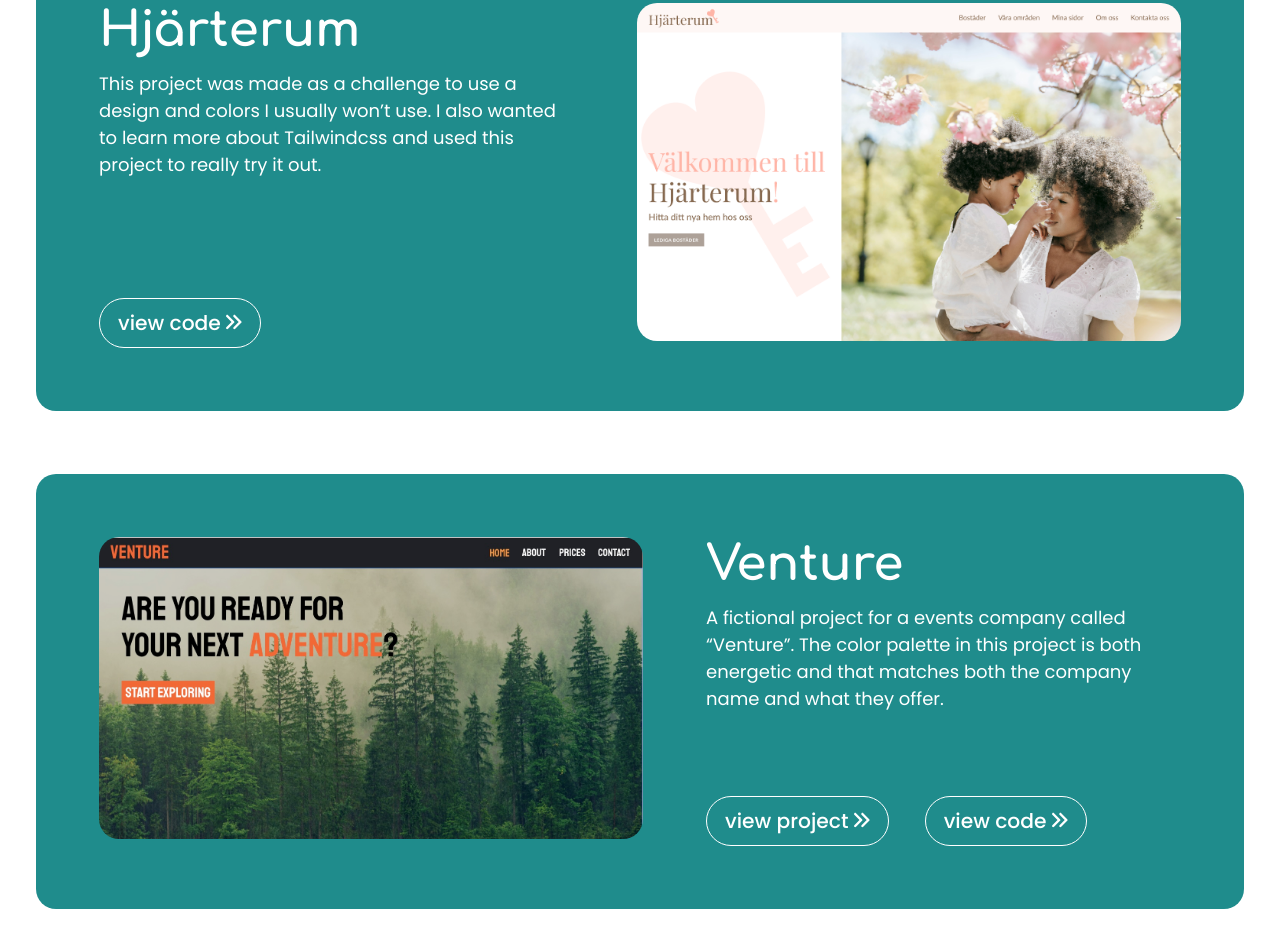
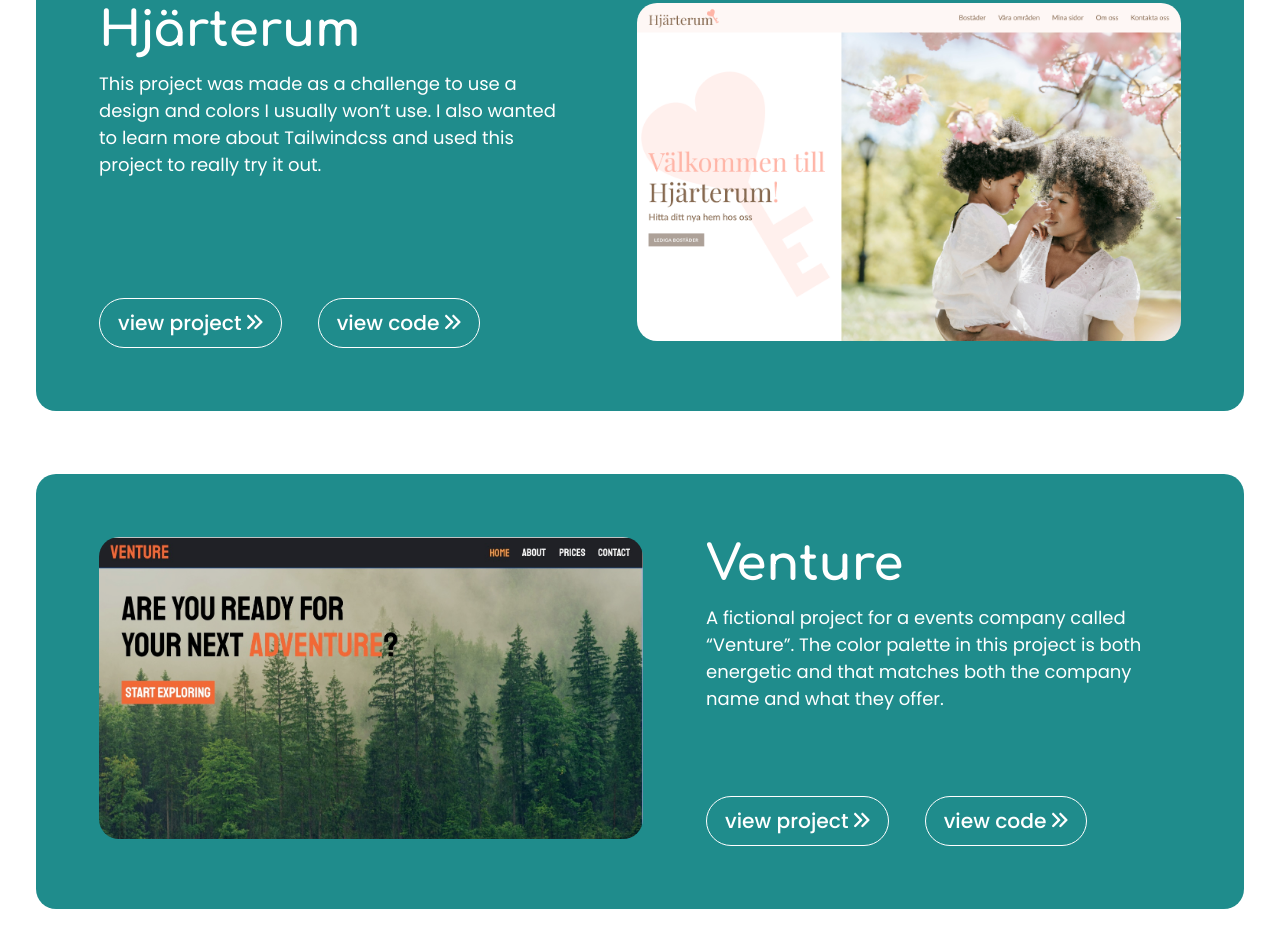
Before and after one commit to ZeebraCorn/Project-Portfolio, a plain HTML site: page index.html in a window 1280 px wide. Shown: the part 1788-2736 px from the top of the page. Drawn offline with nearby package versions, Linux system fonts and the light colour scheme.

Commit message:
Update index.html

```diff
--- a/index.html
+++ b/index.html
@@ -122,12 +122,11 @@
                             <p>This project was made as a challenge to use a design and colors I usually won’t use. I also wanted to learn more about Tailwindcss and used this project to really try it out. </p>
                             <p class="resp">A project made to learn more about Tailwindcss</p>
                             <div class="card__links">
-                                <!-- <a href="https://zeebracorn.github.io/hjarterum/src" target="_blank" class="secondary__button">
+                                <a href="https://github.com/ZeebraCorn/hjarterum/src" target="_blank" class="secondary__button">
                                     view project
                                     <svg width="16" height="16" viewBox="0 0 16 16" fill="none" xmlns="http://www.w3.org/2000/svg">
                                         <path fill-rule="evenodd" clip-rule="evenodd" d="M0.351343 1.15884C0.576377 0.933873 0.881546 0.807494 1.19974 0.807494C1.51794 0.807495 1.82311 0.933873 2.04814 1.15884L8.04814 7.15884C8.27311 7.38387 8.39949 7.68904 8.39949 8.00724C8.39949 8.32544 8.27311 8.63061 8.04814 8.85564L2.04814 14.8556C1.82182 15.0742 1.5187 15.1952 1.20406 15.1924C0.889426 15.1897 0.58845 15.0635 0.36596 14.841C0.14347 14.6185 0.0172676 14.3176 0.0145344 14.0029C0.0118002 13.6883 0.132753 13.3852 0.351343 13.1588L5.50294 8.00724L0.351343 2.85564C0.126378 2.6306 -1.02003e-06 2.32544 -1.00612e-06 2.00724C-9.92208e-07 1.68904 0.126378 1.38387 0.351343 1.15884ZM7.55134 1.15884C7.77638 0.933873 8.08155 0.807495 8.39974 0.807495C8.71794 0.807495 9.02311 0.933873 9.24814 1.15884L15.2481 7.15884C15.4731 7.38387 15.5995 7.68904 15.5995 8.00724C15.5995 8.32544 15.4731 8.63061 15.2481 8.85564L9.24814 14.8556C9.02182 15.0742 8.7187 15.1952 8.40406 15.1924C8.08943 15.1897 7.78845 15.0635 7.56596 14.841C7.34347 14.6185 7.21727 14.3176 7.21453 14.0029C7.2118 13.6883 7.33275 13.3852 7.55134 13.1588L12.7029 8.00724L7.55134 2.85564C7.32638 2.6306 7.2 2.32544 7.2 2.00724C7.2 1.68904 7.32638 1.38387 7.55134 1.15884Z" fill="white"/>
                                     </svg>
-                                </a> -->
                                 <a href="https://github.com/ZeebraCorn/hjarterum" target="_blank" class="secondary__button">
                                     view code
                                     <svg width="16" height="16" viewBox="0 0 16 16" fill="none" xmlns="http://www.w3.org/2000/svg">
```
